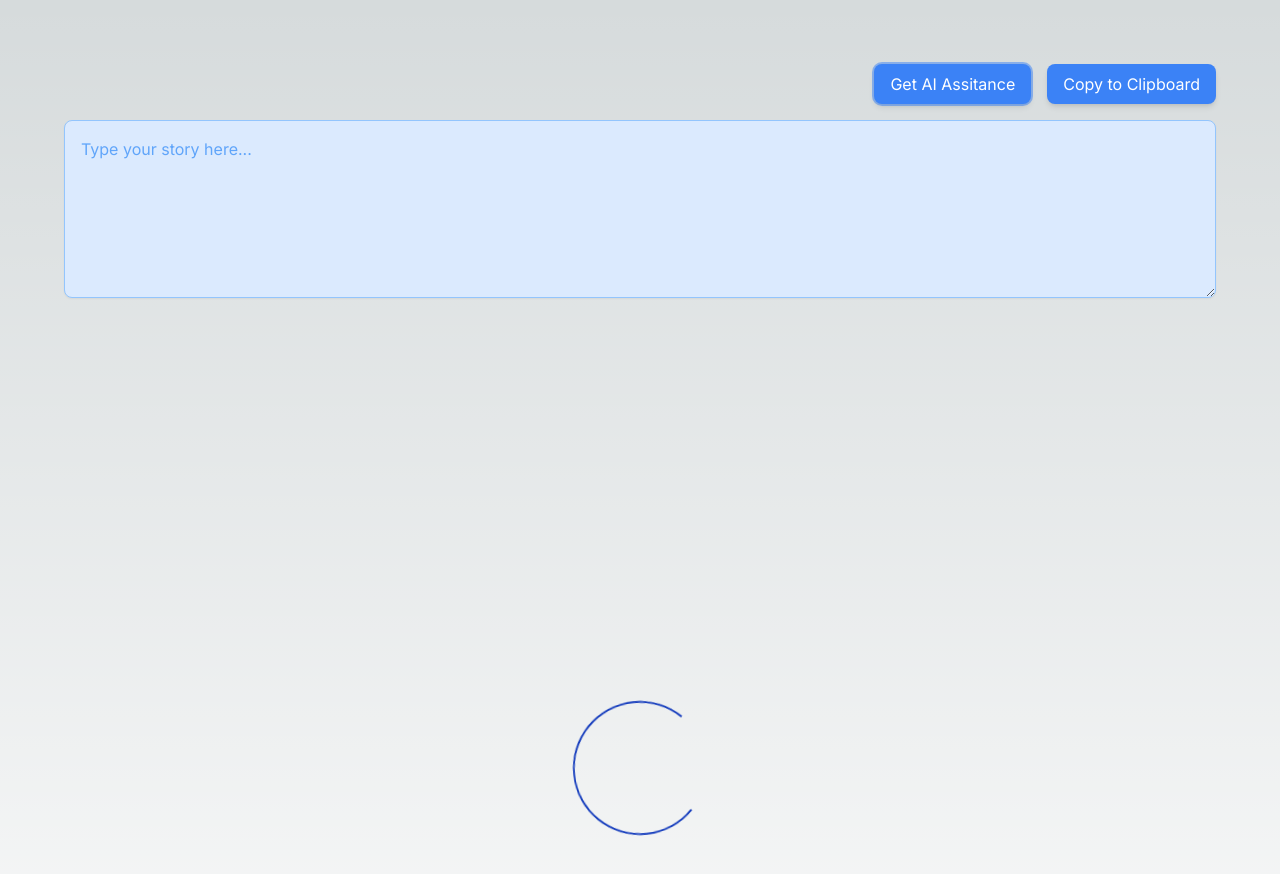
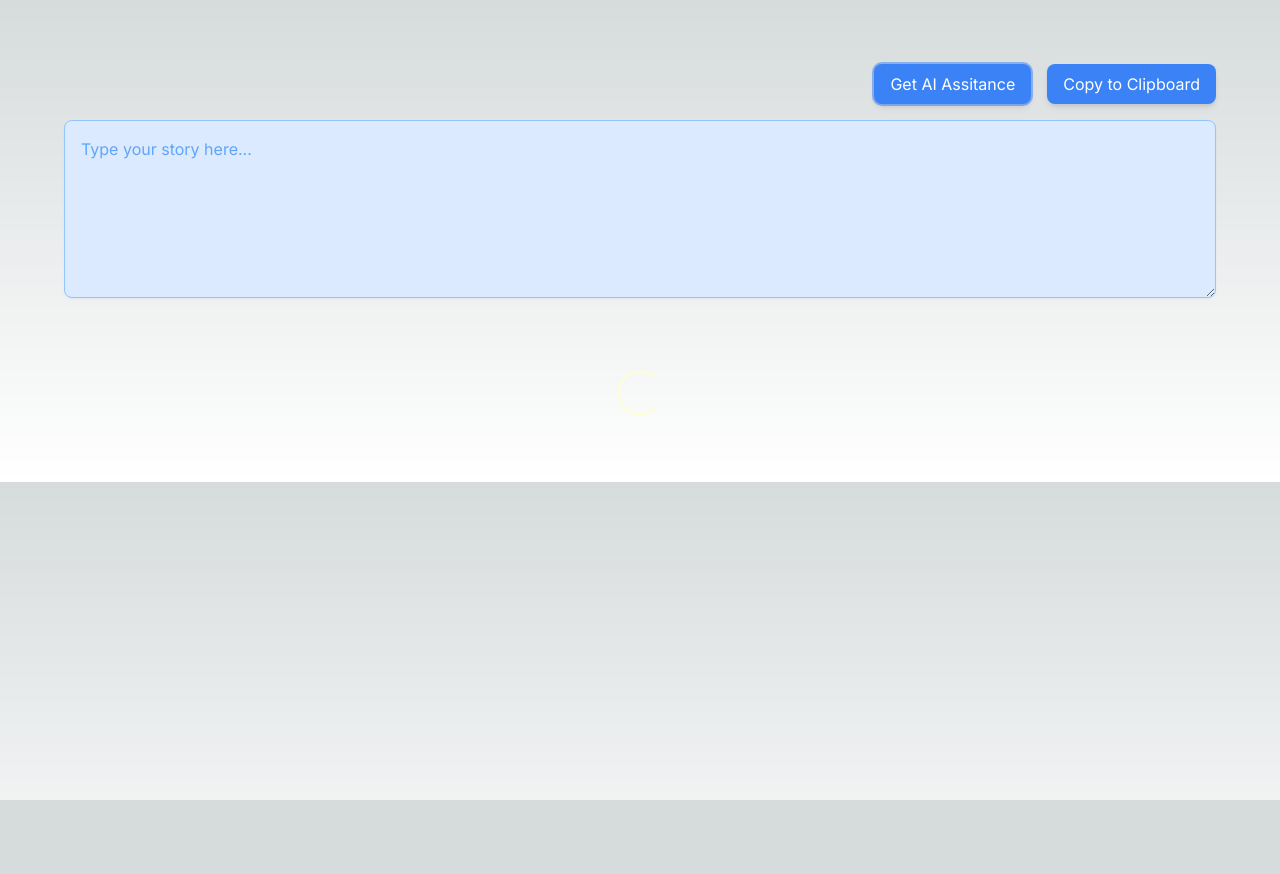
Before and after one commit to joelstevick/less-is-more, a Next.js app: page / in a window 1280 px wide. Both pictures are taken after a click on the button "Get AI Assitance". Shown: the top 874 px of the page. After the commit the page ends 800 px from the top, so only its background shows below. Built offline with nearby package versions, Linux system fonts and the light colour scheme.

Commit message:
change the placement of the spinner

```diff
--- a/components/spinner/spinner.tsx
+++ b/components/spinner/spinner.tsx
@@ -5,7 +5,7 @@ import { ClipLoader } from 'react-spinners';
 const Spinner = () => {
   return (
     <div style={styles.spinnerContainer}>
-      <ClipLoader color={"#123abc"} loading={true} size={150} />
+      <ClipLoader color={"#ffffcc"} loading={true} size={50} />
     </div>
   );
 };
@@ -15,7 +15,6 @@ const styles = {
     display: 'flex',
     justifyContent: 'center',
     alignItems: 'center',
-    height: '100vh',
   },
 };
 
```
